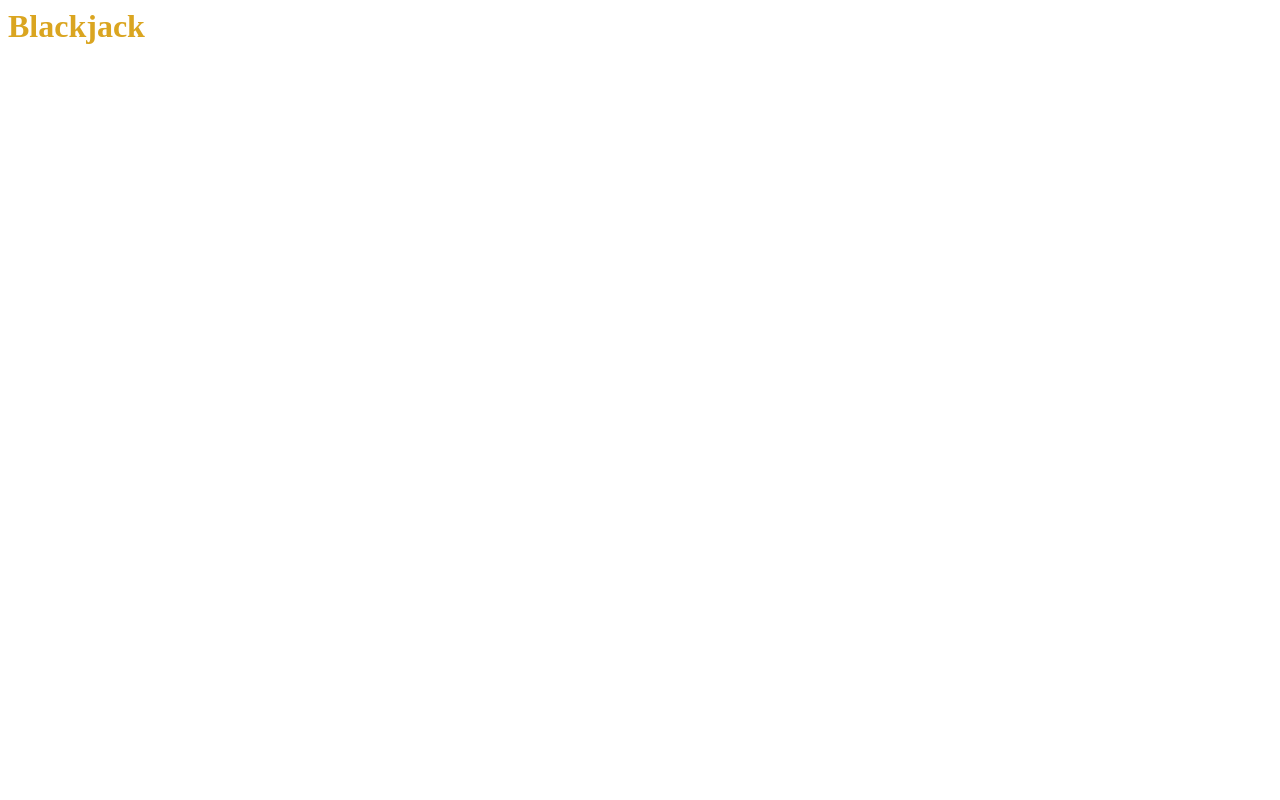
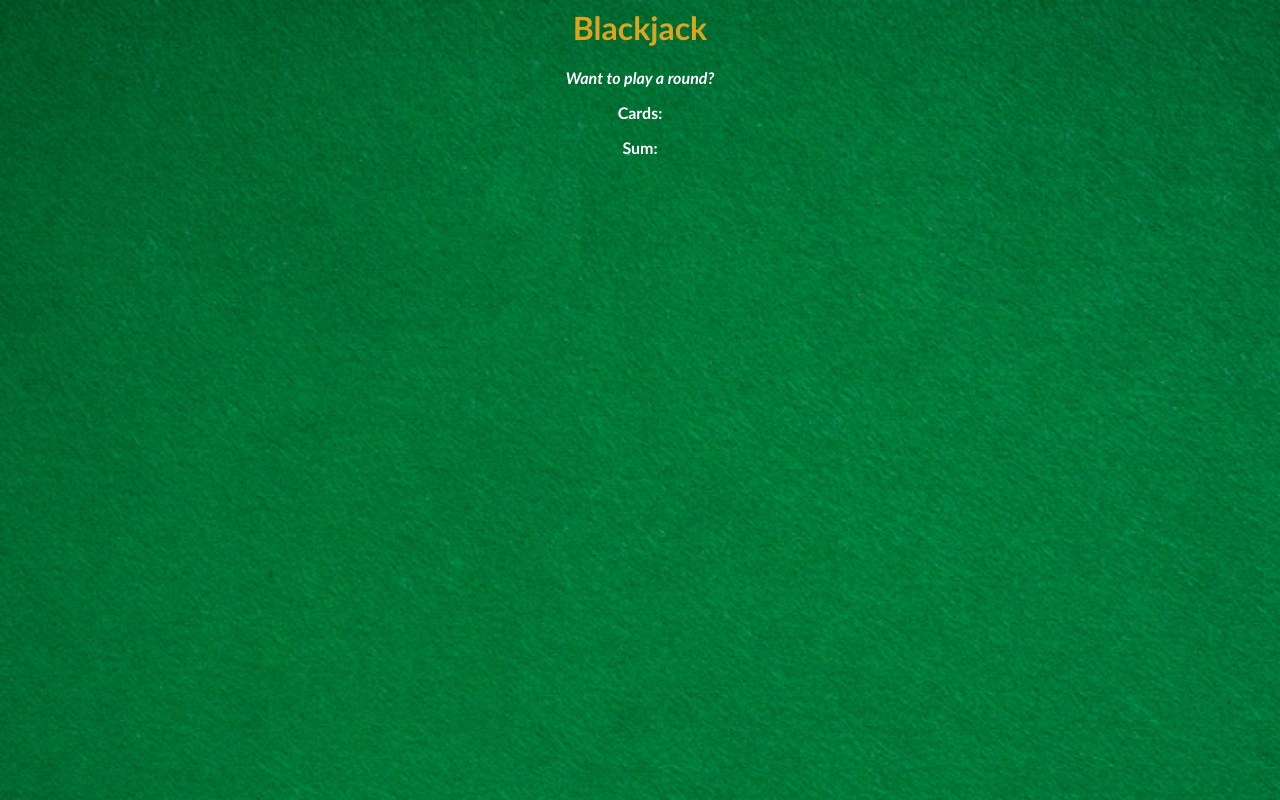
Before and after one commit to fulyaertay/basic-projects-javascript, a website built with webpack: page 3-black-jack-app/index.html in a window 1280 px wide. Built offline with nearby package versions, Linux system fonts and the light colour scheme.

Commit message:
added some styles

```diff
--- a/3-black-jack-app/index.css
+++ b/3-black-jack-app/index.css
@@ -1,3 +1,18 @@
+/* Complete the CSS styling according to the provided design */
+
+body {
+    font-family: 'Trebuchet MS', 'Lucida Sans Unicode', 'Lucida Grande', 'Lucida Sans', Arial, sans-serif;
+    background-image: url("images/table.png");
+    background-size: cover;
+    text-align: center;
+    color: white;
+    font-weight: bold;
+}
+
 h1 {
     color: goldenrod;
 }
+
+#message-el {
+    font-style: italic;
+}
--- a/3-black-jack-app/index.html
+++ b/3-black-jack-app/index.html
@@ -1,11 +1,12 @@
 <html>
     <head>
-        <!-- Link to the index.css file
-        E.g. search for "how to link to css from html" -->
         <link rel="stylesheet" href="index.css">
     </head>
     <body>
         <h1>Blackjack</h1>
+        <p id="message-el">Want to play a round?</p>
+        <p>Cards:</p>
+        <p>Sum:</p>
         <script src="index.js"></script>
     </body>
 </html>
```
Also changed, not shown: 3-black-jack-app/images/table.png (added).
